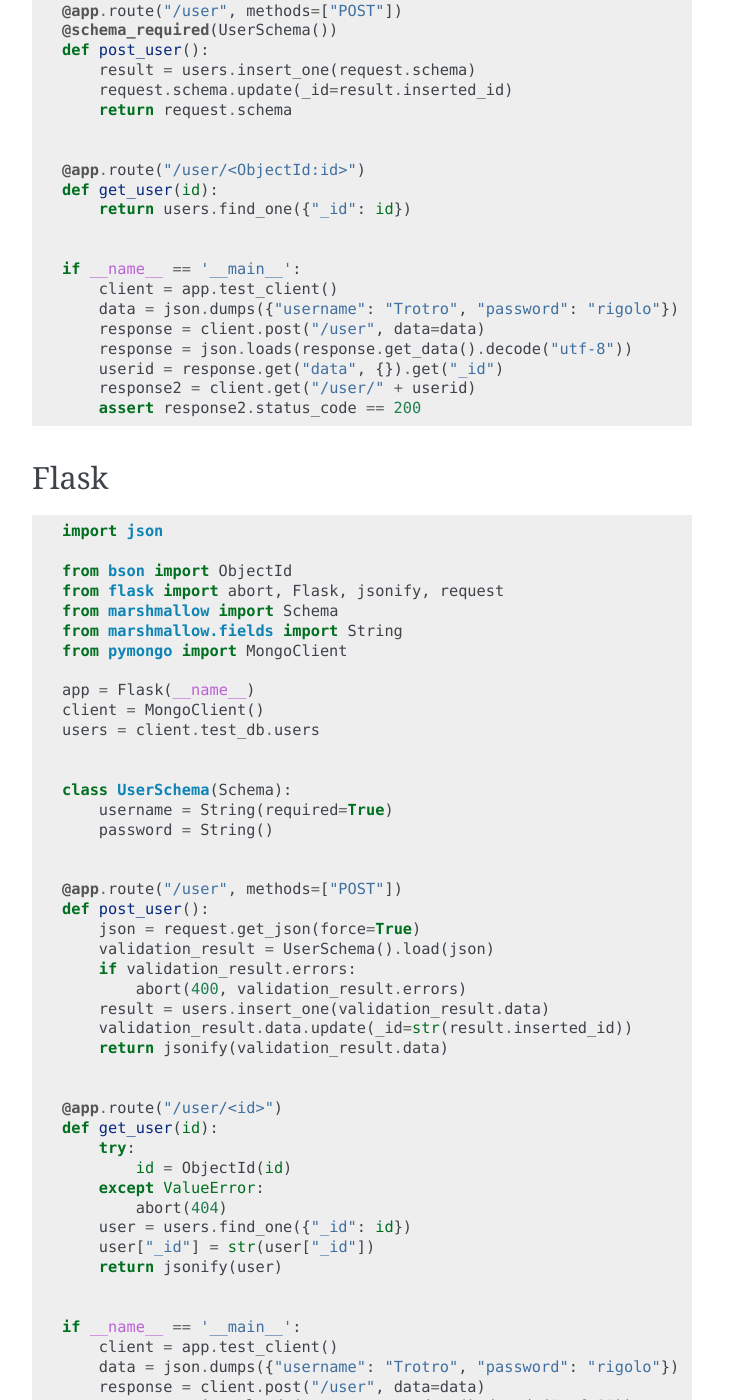
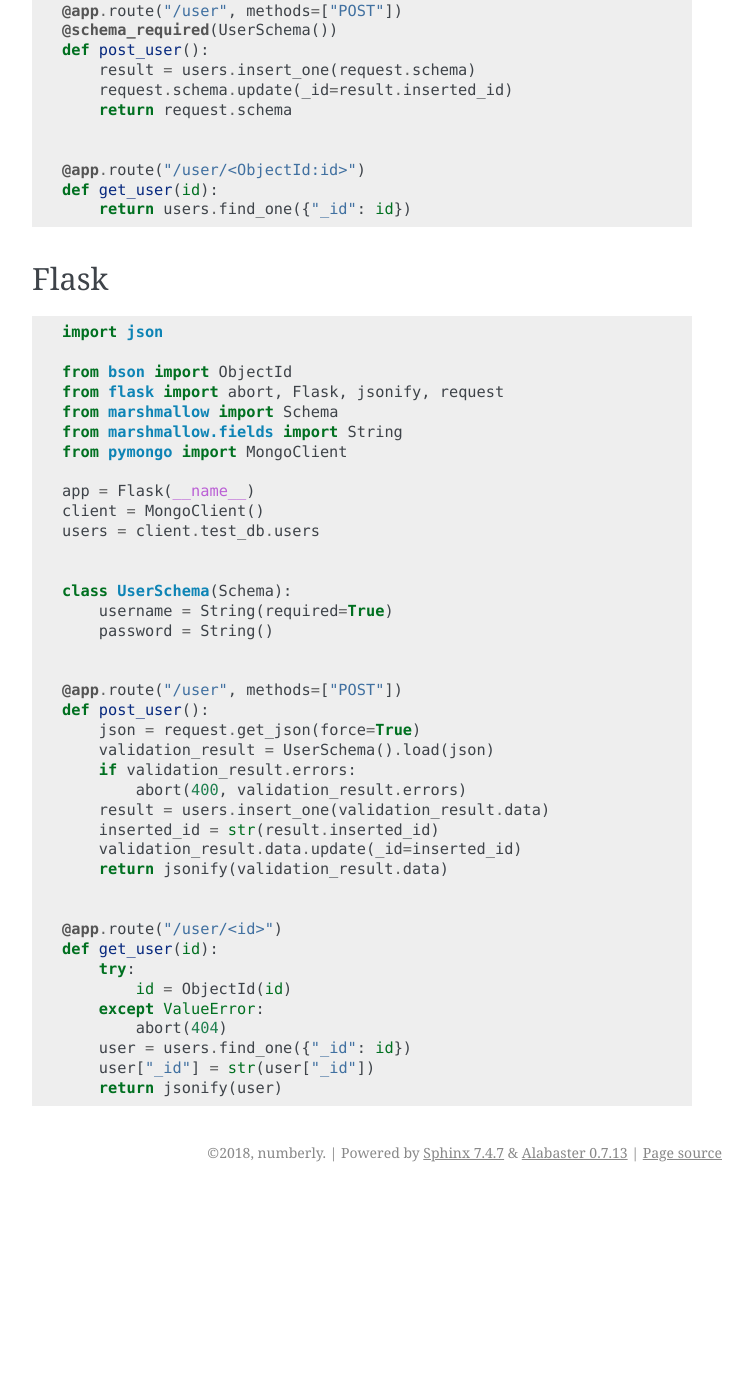
Before and after one commit to numberly/flask-stupe, a Sphinx documentation site: the page built from docs/source/showcase.rst, in a window 1280 px wide and 1400 px high, scrolled down 623 px. Shown: the whole window, without its empty margins (388-1141 px from the left). Built offline with Sphinx 7.4.7, drawn with Linux system fonts in a browser that asks for light colours; after the commit the page ends 1815 px from its top, so only the background shows below that; some of the changed text lies outside the part shown.

Commit message:
Take low hanging fruits from Ramnes' review

```diff
--- a/docs/source/showcase.rst
+++ b/docs/source/showcase.rst
@@ -40,16 +40,6 @@ Stupeflask
     def get_user(id):
         return users.find_one({"_id": id})
 
-
-    if __name__ == '__main__':
-        client = app.test_client()
-        data = json.dumps({"username": "Trotro", "password": "rigolo"})
-        response = client.post("/user", data=data)
-        response = json.loads(response.get_data().decode("utf-8"))
-        userid = response.get("data", {}).get("_id")
-        response2 = client.get("/user/" + userid)
-        assert response2.status_code == 200
-
 Flask
 =====
 
@@ -80,7 +70,8 @@ Flask
         if validation_result.errors:
             abort(400, validation_result.errors)
         result = users.insert_one(validation_result.data)
-        validation_result.data.update(_id=str(result.inserted_id))
+        inserted_id = str(result.inserted_id)
+        validation_result.data.update(_id=inserted_id)
         return jsonify(validation_result.data)
 
 
@@ -93,13 +84,3 @@ Flask
         user = users.find_one({"_id": id})
         user["_id"] = str(user["_id"])
         return jsonify(user)
-
-
-    if __name__ == '__main__':
-        client = app.test_client()
-        data = json.dumps({"username": "Trotro", "password": "rigolo"})
-        response = client.post("/user", data=data)
-        response = json.loads(response.get_data().decode("utf-8"))
-        userid = response.get("_id")
-        response2 = client.get("/user/" + userid)
-        assert response2.status_code == 200
```
Also changed, not shown: README.rst (+5 -16 lines), docs/source/application.rst (+4 -4 lines).
